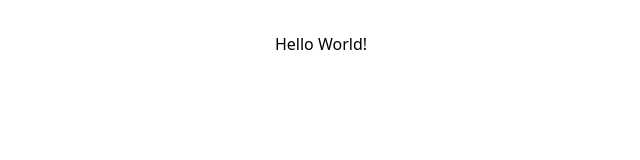
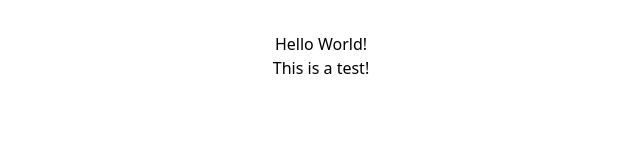
Before and after one commit to sam-champion/quiz-app, a React (Vite) app: page / in a window 1280 px wide. Shown: the top 160 px of the page, without its empty margins (319-959 px from the left). Built offline with nearby package versions, Linux system fonts and the light colour scheme.

Commit message:
test of continuous deployment using github actions

```diff
--- a/src/App.tsx
+++ b/src/App.tsx
@@ -5,6 +5,7 @@ function App() {
     <>
       <div>
         <h1>Hello World!</h1>
+        <h2>This is a test!</h2>
       </div>
     </>
   );
```
